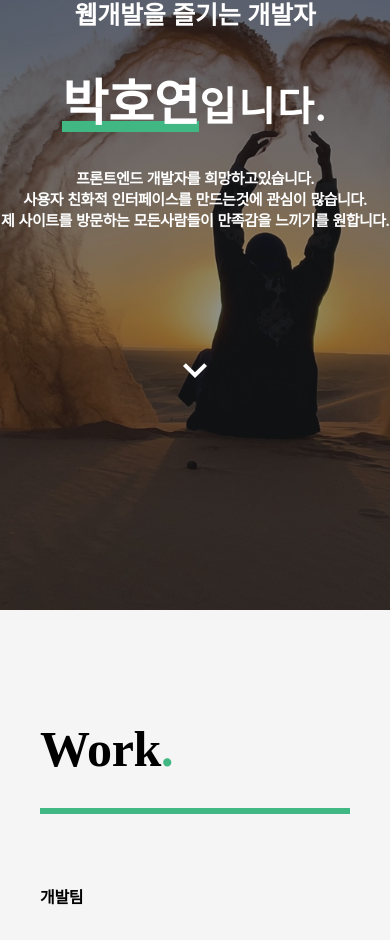
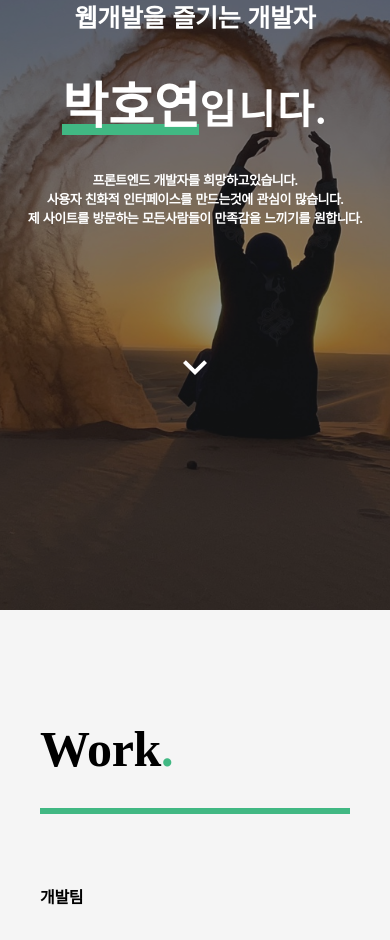
Before and after one commit to mercuryPark/VuePortFolio, a Nuxt app: page / in a window 390 px wide. Shown: the part 751-1691 px from the top of the page. Built offline with nearby package versions, Linux system fonts and the light colour scheme; a web font is replaced by a local one.

Commit message:
0930 02:03 upload

```diff
--- a/assets/common.css
+++ b/assets/common.css
@@ -89,7 +89,7 @@
     font-family: "NEXON Lv2 Gothic Bold" !important;
 }
 .textBox .text-3 span{
-    font-size: 15px !important;
+    font-size: 13px !important;
     letter-spacing: -0.5px;
 }
 
```
